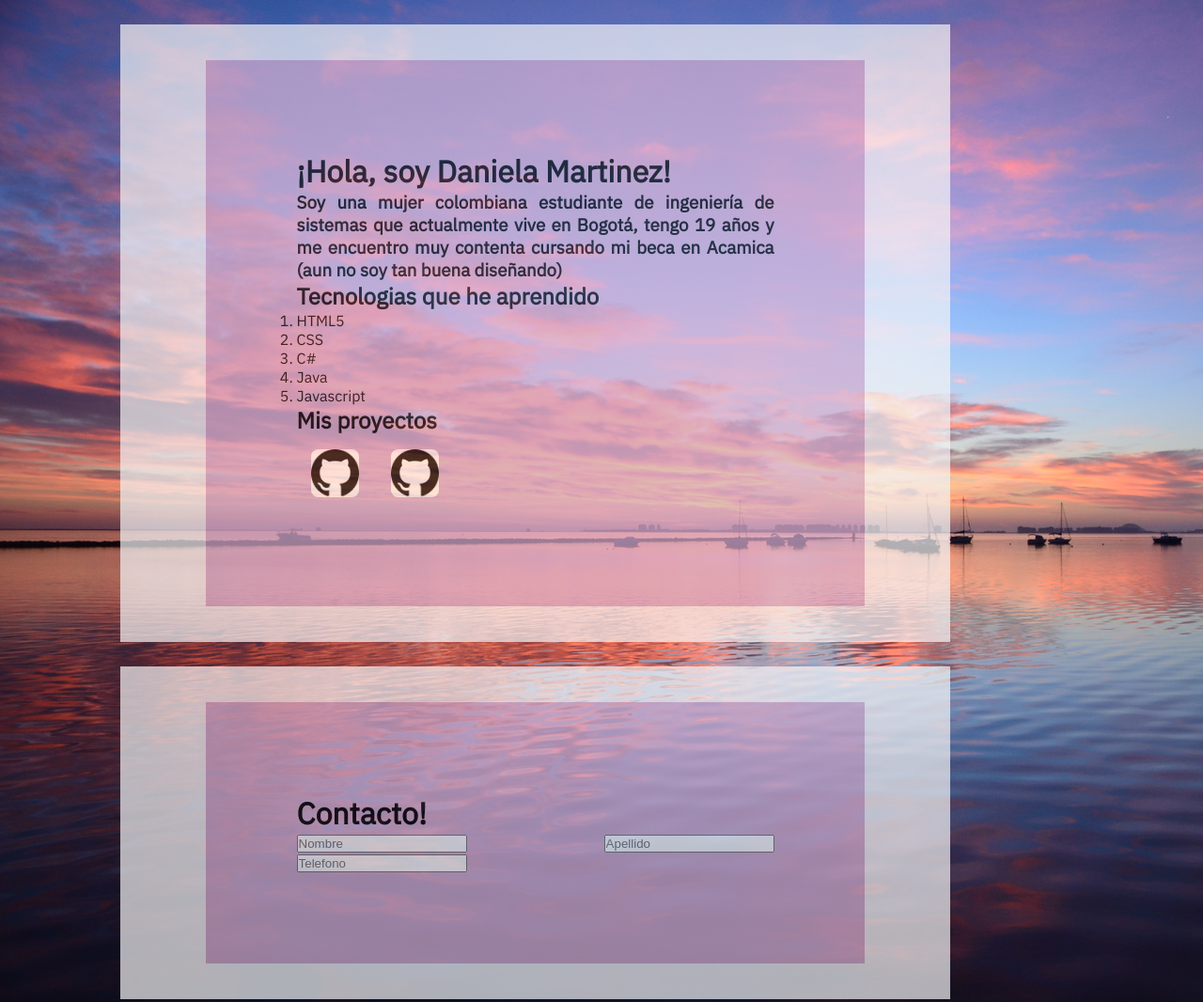
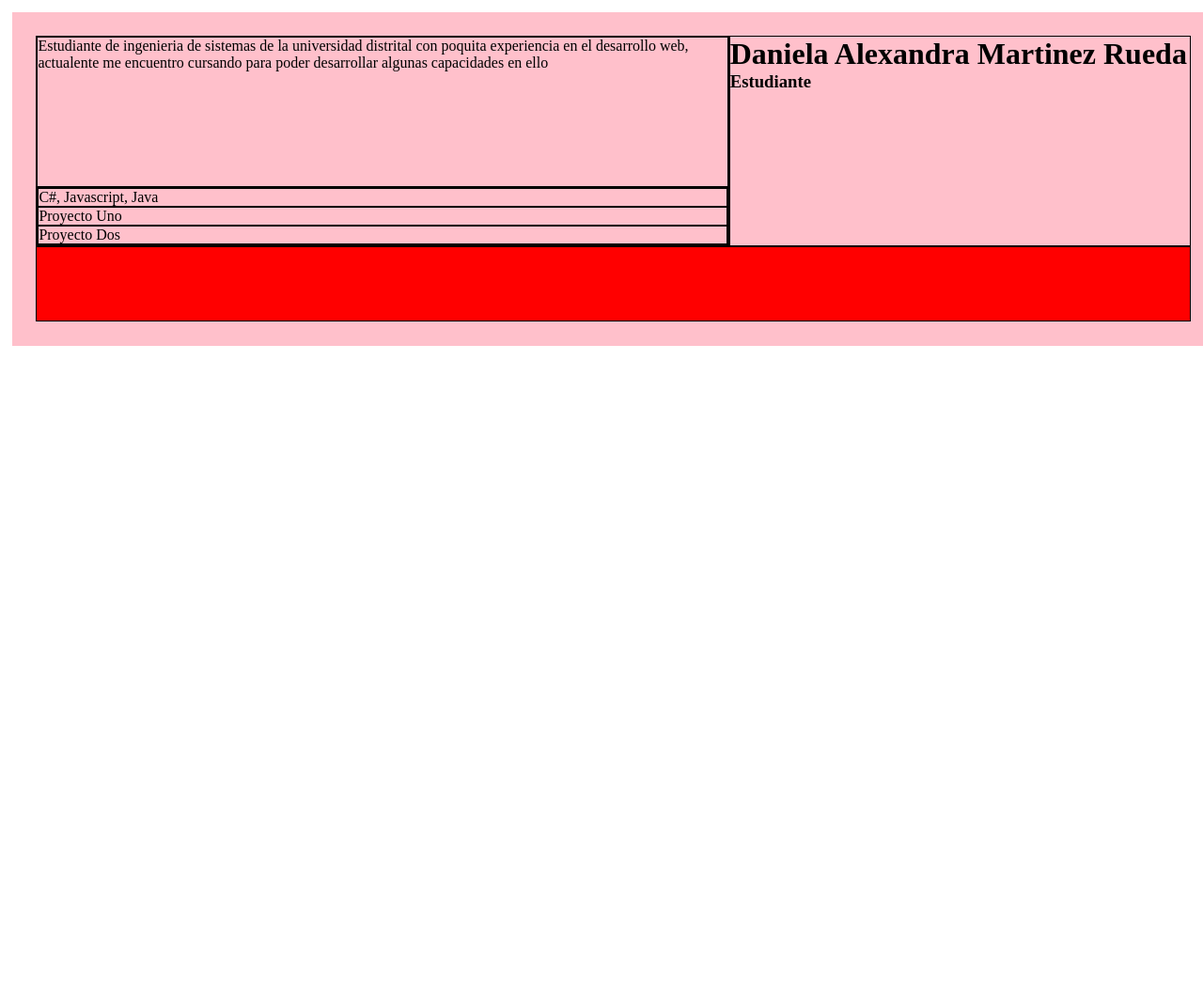
Before and after one commit to damartinezru/AcamicaEjercicios, a plain HTML site: page 26-11-19/index.html in a window 1280 px wide. Shown: the top 1066 px of the page at 94% size. After the commit the page ends 800 px from the top, so only its background shows below. Drawn offline with Linux system fonts and the light colour scheme.

Commit message:
cambios porta

```diff
--- a/26-11-19/estilos.scss
+++ /dev/null
@@ -1,45 +0,0 @@
-@import 'variables.scss';
-
-* {
-    margin: 0 auto;
-    padding: 0;
-    box-sizing: border-box;
-
-}
-
-.ContenedorPrincipal {
-    overflow-y:scroll;
-    background-image: $fondo-imagen;
-    &::-webkit-scrollbar {
-        display: none;
-    }
-}
-.CajaPrincipal {
-    background: $fondo-gradiente ;
-    position: relative;
-    opacity: $opacidad;
-    margin: 2% 10%;
-    padding: 3%;
-    width: 69%;
-    height: 90%;
-    text-align: justify;
-}
-.CajaSecundaria {
-    z-index: 15%;
-    opacity: 90;
-    width: 87%;
-    height: 50%;
-    padding: 12%;
-    position: relative;
-    font-family: 'IBM Plex Sans', sans-serif;
-    background-color: $fondo-pagina;
-     img {
-         width: 10%;
-         border-radius: 15% ;
-         margin: 3%;
-         .dos {
-                background-color:violet;
-         }
-     };
-
-}
--- a/26-11-19/index.html
+++ b/26-11-19/index.html
@@ -6,64 +6,43 @@
     <meta name="viewport" content="width=device-width, initial-scale=1.0">
     <meta http-equiv="X-UA-Compatible" content="ie=edge">
     <title>Landing Page</title>
-    <link href="estilos.css" rel="stylesheet">
+    <link href="styles.css" rel="stylesheet">
     <link href="https://fonts.googleapis.com/css?family=IBM+Plex+Sans" rel="stylesheet">
 </head>
 
 <body>
-    <!--Contenedores-->
-    <div class="ContenedorPrincipal">
-        <div class="CajaPrincipal">
-            <div class="CajaSecundaria">
-                <div>
-                    <h1>¡Hola, soy Daniela Martinez!</h1>
-                    <h3>Soy una mujer colombiana estudiante de ingeniería de sistemas que actualmente vive en Bogotá,
-                        tengo 19 años y me encuentro muy contenta cursando mi beca en Acamica (aun no soy tan buena
-                        diseñando) </h3>
+    <div class="primary-container">
+
+        <div class="first-block-container">
+            <div class="description-box">
+                Estudiante de ingenieria de sistemas de la universidad distrital con poquita experiencia
+                en el desarrollo web, actualente me encuentro cursando para poder desarrollar algunas
+                capacidades en ello
+            </div>
+            <div class="cards-box">
+                <div class="tools-card">
+                    C#, Javascript, Java
                 </div>
-
-                <div>
-                    <h2>Tecnologias que he aprendido</h2>
-                    <ol>
-                        <li>HTML5</li>
-                        <li>CSS</li>
-                        <li>C#</li>
-                        <li>Java</li>
-                        <li>Javascript</li>
-                    </ol>
+                <div class="project-card">
+                    Proyecto Uno
                 </div>
-                <div>
-                    <h2>Mis proyectos</h2>
-                    <a href="https://github.com/jorgearojas25/TransMe" target="_blank"><img src="./imgs/gitt.png"
-                            class="uno"></a>
-                    <a href="https://github.com/damartinezru/ProyectoFinalPooGr85" target="_blank"><img
-                            src="./imgs/gitt.png" class="dos"></a>
+                <div class="project-card">
+                    Proyecto Dos
                 </div>
             </div>
+        </div>
+        <div class="second-block-container">
+            <span><h1>Daniela Alexandra Martinez Rueda</h1></span>
+            <span><h3>Estudiante</h3></span>
+
 
         </div>
-
-        <div class="CajaPrincipal">
-            <div class="CajaSecundaria">
-                <div>
-                    <h1>Contacto!</h1>
-                    <form>
-                        <div>
-                            <input placeholder="Nombre">
-                            <input placeholder="Apellido">
-                            <input placeholder="Telefono">
-                        </div>
-                    </form>
-                </div>
-
-            </div>
+        <div class="third-block-container">
 
         </div>
     </div>
 
 
-
-
 </body>
 
 </html>
--- /dev/null
+++ b/26-11-19/styles.scss
@@ -0,0 +1,42 @@
+*{
+    padding: 0;
+    margin: 0;
+    box-sizing: border-box;
+}
+
+body {
+    width: 100%;
+}
+
+.primary-container {
+    display: flex;
+    flex-direction: row;
+    flex-wrap: wrap;
+    padding: 2%;
+    margin: 1%;
+    width: 100%;
+    height: 100%;
+    background-color: pink;
+    div {
+        border: 1px solid black;
+
+    }
+    .first-block-container {
+        flex:50%;
+        order: 1;
+        .description-box{
+            height: 10rem;
+        }
+    }
+    .second-block-container {
+        flex:30%;
+        order: 2;
+    }
+    .third-block-container {
+        flex:100%;
+        height: 5rem;
+        background-color: red;
+        order: 3;
+    }
+
+}
--- a/26-11-19/variables.scss
+++ /dev/null
@@ -1,7 +0,0 @@
-
-
-$fondo-pagina: #D4ADCF;
-$fondo-gradiente: #F4F4F6;
-$opacidad: 70%;
-$opacidad-secundaria: 90%;
-$fondo-imagen: url(./imgs/amanecer.jpg) ;
```
Also changed, not shown: 26-11-19/estilos.css (deleted), 26-11-19/imgs/amanecer.jpg (deleted), 26-11-19/imgs/bogota.jpg (deleted), 26-11-19/imgs/git.jpg (deleted), 26-11-19/imgs/gitt.png (deleted), 26-11-19/styles.css (added), 26-11-19/variables.css (deleted), 3 other files.
